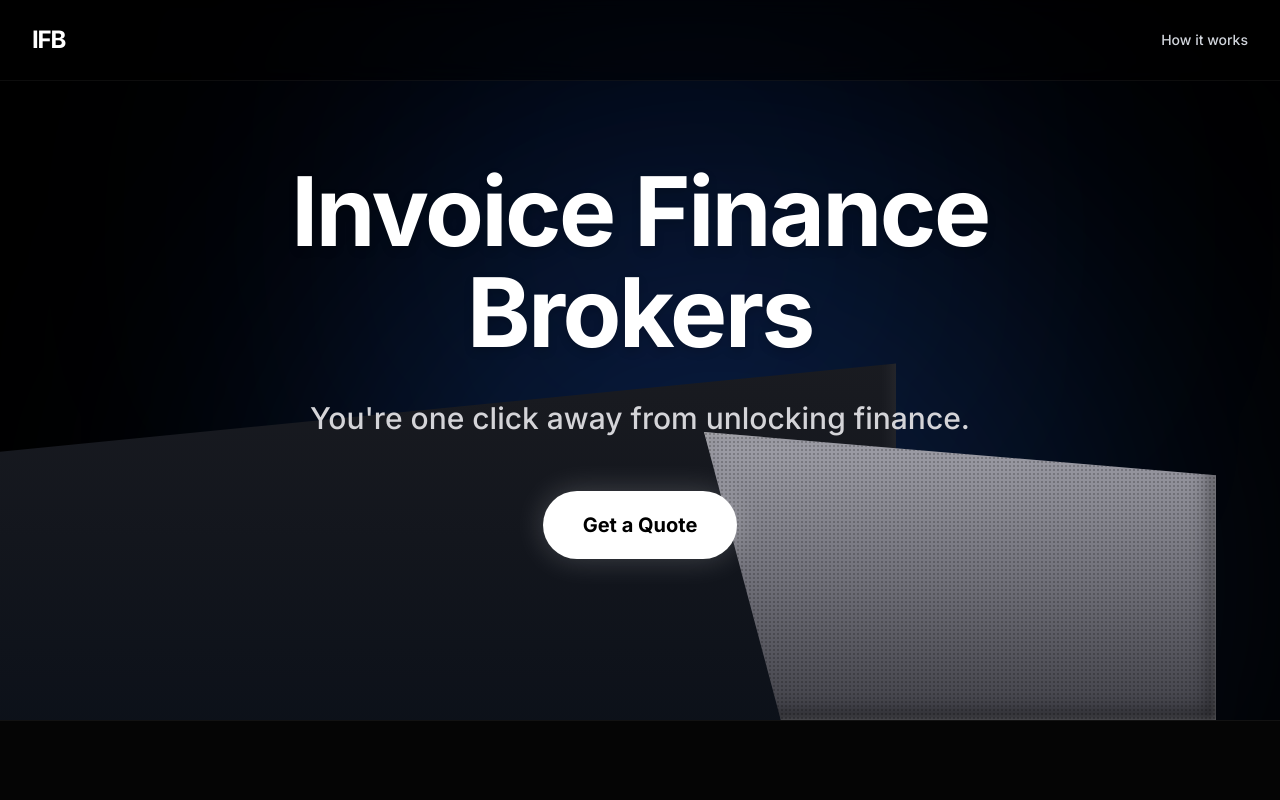
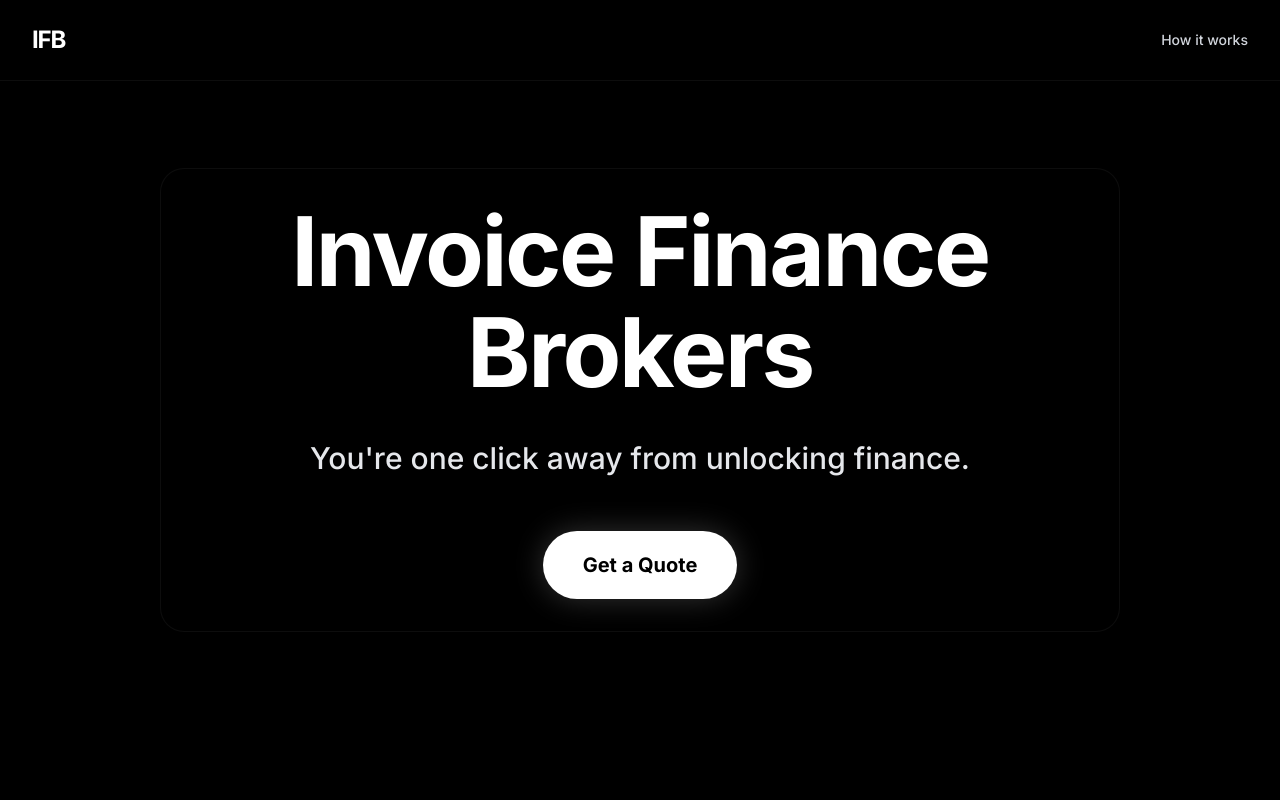
Before and after one commit to infibro/ifb-landing, a React (Vite) app: page / in a window 1280 px wide. Shown: the top 800 px of the page. Built offline with nearby package versions, Linux system fonts and the light colour scheme.

Commit message:
feat: immersive animated scroll grid for Hero

```diff
--- a/src/components/Hero.tsx
+++ b/src/components/Hero.tsx
@@ -1,70 +1,185 @@
-import { motion } from "motion/react";
-import React from 'react';
+import React, { useEffect, useRef } from 'react';
+import { motion as m } from "motion/react";
+import { animate, scroll, cubicBezier } from "motion";
 
 export default function Hero() {
+  const containerRef = useRef<HTMLElement>(null);
+
+  useEffect(() => {
+    const prefersReducedMotion = window.matchMedia('(prefers-reduced-motion: reduce)').matches;
+    if (prefersReducedMotion) return;
+
+    if (!containerRef.current) return;
+    const firstSection = containerRef.current;
+    const layers = firstSection.querySelectorAll('.hero-layer');
+
+    const scaleEasings = [
+      cubicBezier(0.42, 0, 0.58, 1),
+      cubicBezier(0.76, 0, 0.24, 1)
+    ];
+
+    layers.forEach((layer, index) => {
+      const idx = index % scaleEasings.length;
+      const endOffset = `${1 - (idx * 0.05)} end`;
+
+      // opacity animation
+      scroll(
+        animate(layer, { opacity: [0, 0, 1] }, {
+          offset: [0, 0.3, 1],
+          easing: cubicBezier(0.61, 1, 0.88, 1)
+        }),
+        { target: firstSection, offset: ['start start', endOffset] }
+      );
+
+      // scale animation
+      scroll(
+        animate(layer, { scale: [0.6, 0.6, 1], y: [100, 100, 0] }, {
+          offset: [0, 0.2, 1],
+          easing: scaleEasings[idx]
+        }),
+        { target: firstSection, offset: ['start start', endOffset] }
+      );
+    });
+  }, []);
+
   return (
-    <section className="relative min-h-[90vh] pb-20 lg:pb-32 overflow-hidden bg-[#000000] flex items-center pt-20">
+    <>
+      <style>{`
+        .hero-scroll-container {
+           min-height: 200vh;
+           background: #000;
+           position: relative;
+        }
+        .hero-scroll-content {
+           min-height: 100vh;
+           width: 100%;
+           display: flex;
+           place-items: center;
+           align-content: center;
+           position: sticky;
+           top: 0;
+           overflow: hidden;
+        }
+        .hero-scroll-grid {
+           --offset: 0;
+           --container-width: 1600px;
+           --gap: clamp(10px, 7.35vw, 80px);
+           width: var(--container-width);
+           max-width: calc(100% - (2 * 1rem));
+           display: grid;
+           grid-template-columns: repeat(5, 1fr);
+           grid-template-rows: repeat(3, auto);
+           gap: var(--gap);
+           margin: 0 auto;
+           position: absolute;
+           top: 50%;
+           left: 50%;
+           translate: -50% -50%;
+           z-index: 0;
+        }
+        @media (max-width: 600px) {
+           .hero-scroll-grid {
+             grid-template-columns: repeat(3, 1fr);
+             --offset: -1;
+           }
+        }
+        .hero-layer {
+           display: grid;
+           grid-column: 1 / -1;
+           grid-row: 1 / -1;
+           grid-template-columns: subgrid;
+           grid-template-rows: subgrid;
+           will-change: transform, opacity;
+        }
+        .hero-layer:nth-of-type(1) div:nth-of-type(odd) { grid-column: 1; }
+        .hero-layer:nth-of-type(1) div:nth-of-type(even) { grid-column: -2; }
+        .hero-layer:nth-of-type(2) div:nth-of-type(odd) { grid-column: calc(2 + var(--offset)); }
+        .hero-layer:nth-of-type(2) div:nth-of-type(even) { grid-column: calc(-3 - var(--offset)); }
 
-      {/* --- BACKGROUND 3D ELEMENTS AND EFFECTS --- */}
-      <div className="absolute inset-0 pointer-events-none z-0 overflow-hidden">
+        .hero-img-wrap {
+           display: flex;
+           flex-direction: column;
+           gap: 1rem;
+           align-items: center;
+        }
+        .hero-img-wrap img {
+           width: 100%;
+           aspect-ratio: 4 / 5;
+           object-fit: cover;
+           border-radius: 1.5rem;
+           box-shadow: 0 20px 40px rgba(0,0,0,0.8);
+           filter: brightness(0.6) contrast(1.1);
+           border: 1px solid rgba(255,255,255,0.05);
+        }
+        .hero-img-wrap p {
+           color: #a1a1aa;
+           font-size: 0.875rem;
+           font-weight: 700;
+           letter-spacing: 0.1em;
+           text-transform: uppercase;
+           background: rgba(0,0,0,0.5);
+           padding: 0.25rem 1rem;
+           border-radius: 1rem;
+           border: 1px solid rgba(255,255,255,0.1);
+        }
+      `}</style>
 
-        {/* Massive Cosmic Blue Radiance coming from behind */}
-        <div className="absolute top-1/4 left-1/4 w-[800px] h-[800px] bg-blue-500/20 blur-[150px] rounded-full mix-blend-screen mix-blend-lighten" />
-        <div className="absolute bottom-1/4 right-1/4 w-[600px] h-[600px] bg-blue-600/10 blur-[150px] rounded-full hidden md:block" />
+      <section ref={containerRef} id="hero-section" className="hero-scroll-container">
+        <div className="hero-scroll-content pt-20">
 
-        {/* 3D Dark Block (Left/Center) */}
-        <div
-          className="absolute bottom-[-10%] left-[-10%] w-[80%] h-[70%] bg-gradient-to-b from-[#1c1d22] to-[#0a0f18] border-t border-l border-white/20 shadow-[0_0_100px_rgba(59,130,246,0.2)]"
-          style={{
-            clipPath: 'polygon(0 35%, 100% 15%, 100% 100%, 0% 100%)',
-            boxShadow: 'inset 0 2px 20px rgba(255,255,255,0.1)'
-          }}
-        >
-          {/* Edge light reflection */}
-          <div className="absolute top-0 left-0 w-full h-[2px] bg-gradient-to-r from-transparent via-blue-400/80 to-transparent blur-[1px]" />
+          <div className="hero-scroll-grid pointer-events-none">
+            {/* Layer 1: Construction & Logistics */}
+            <div className="hero-layer opacity-0">
+              <div className="hero-img-wrap mt-24">
+                <img src="https://images.unsplash.com/photo-1541888086225-ee5a7cc7034c?auto=format&fit=crop&q=80&w=800" alt="Construction Invoice Finance" loading="eager" />
+                <p>Construction</p>
               </div>
-
-        {/* 3D Concrete Block (Right) */}
-        <div
-          className="absolute bottom-0 right-[5%] w-[40%] h-[40%] bg-gradient-to-b from-[#a1a1aa] via-[#71717a] to-[#3f3f46] hidden md:block"
-          style={{
-            clipPath: 'polygon(0 0%, 100% 15%, 100% 100%, 15% 100%)',
-            boxShadow: 'inset 2px 2px 10px rgba(255,255,255,0.4), inset -5px -5px 20px rgba(0,0,0,0.5)'
-          }}
-        >
-          {/* Texture overlay (rough concrete approximation) */}
-          <div className="absolute inset-0 opacity-20 bg-[radial-gradient(circle_at_center,_black_1px,_transparent_1px)] bg-[length:4px_4px]" />
+              <div className="hero-img-wrap mb-24">
+                <img src="https://images.unsplash.com/photo-1586528116311-ad8ed7fc51f7?auto=format&fit=crop&q=80&w=800" alt="Logistics Invoice Finance" loading="eager" />
+                <p>Logistics</p>
               </div>
             </div>
 
-      {/* --- FOREGROUND CONTENT --- */}
-      <div className="max-w-5xl mx-auto px-4 sm:px-6 lg:px-8 relative z-10 w-full mt-12">
+            {/* Layer 2: Manufacturing & Recruitment */}
+            <div className="hero-layer opacity-0">
+              <div className="hero-img-wrap mb-32 hidden md:flex">
+                <img src="https://images.unsplash.com/photo-1581091226825-a6a2a5aee158?auto=format&fit=crop&q=80&w=800" alt="Manufacturing Invoice Finance" loading="eager" />
+                <p>Manufacturing</p>
+              </div>
+              <div className="hero-img-wrap mt-32">
+                <img src="https://images.unsplash.com/photo-1573164713988-8665fc963095?auto=format&fit=crop&q=80&w=800" alt="Recruitment Invoice Finance" loading="eager" />
+                <p>Recruitment</p>
+              </div>
+            </div>
+          </div>
+
+          {/* Central Foreground Text over the background */}
+          <div className="max-w-5xl mx-auto px-4 sm:px-6 lg:px-8 relative z-10 w-full mb-20 pointer-events-none">
             <div className="flex flex-col items-center justify-center text-center">
-
-          {/* Typography */}
-          <motion.div
+              <m.div
                 initial={{ opacity: 0, y: -30 }}
                 animate={{ opacity: 1, y: 0 }}
                 transition={{ duration: 0.8, ease: "easeOut" }}
-            className="flex flex-col items-center"
+                className="flex flex-col items-center p-8 rounded-3xl bg-black/30 backdrop-blur-sm border border-white/5"
               >
-            <h1 className="text-5xl md:text-7xl lg:text-[6rem] font-bold text-white tracking-tight leading-[1.05] mb-8 drop-shadow-lg">
+                <h1 className="text-5xl md:text-7xl lg:text-[6rem] font-bold text-white tracking-tight leading-[1.05] mb-8 drop-shadow-2xl">
                   Invoice Finance Brokers
                 </h1>
-            <p className="text-xl md:text-3xl text-[#d4d4d8] leading-relaxed mb-12 max-w-3xl font-medium">
+                <p className="text-xl md:text-3xl text-gray-200 leading-relaxed mb-12 max-w-3xl font-medium drop-shadow-xl">
                   You're one click away from unlocking finance.
                 </p>
-
                 <a
-              href="#unlock-finance"
-              className="inline-block bg-white text-black px-10 py-5 rounded-full text-xl font-bold hover:bg-gray-200 hover:scale-[1.02] active:scale-95 transition-all w-full sm:w-auto text-center shadow-[0_0_30px_rgba(255,255,255,0.2)]"
+                  href="#enquiry"
+                  className="inline-block bg-white text-black px-10 py-5 rounded-full text-xl font-bold hover:bg-gray-200 hover:scale-[1.02] active:scale-95 transition-all w-full sm:w-auto text-center shadow-[0_0_30px_rgba(255,255,255,0.2)] pointer-events-auto"
                 >
                   Get a Quote
                 </a>
-          </motion.div>
+              </m.div>
+            </div>
+          </div>
 
         </div>
-      </div>
       </section>
+    </>
   );
 }
```
Lines whose indentation alone changed are shown as unchanged.
